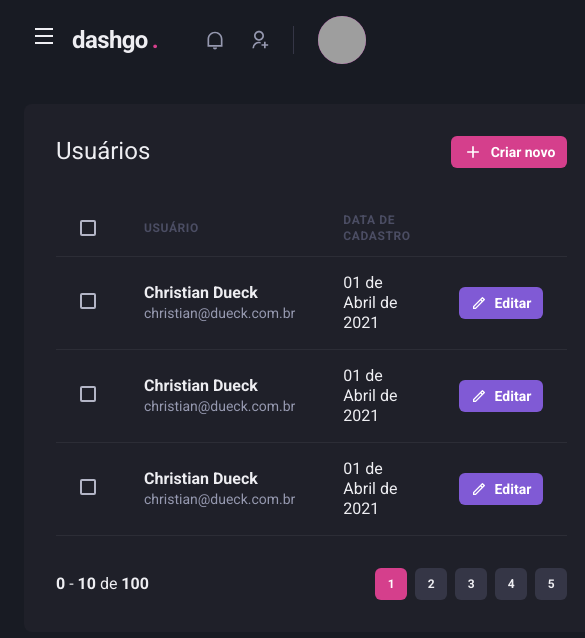
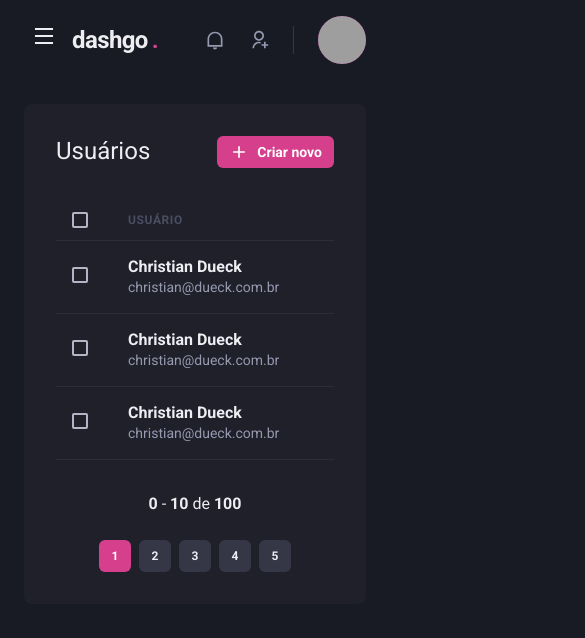
Before and after one commit to christiandueck/dashgo, a Next.js app: page /users in a window 390 px wide. Shown: the top 638 px of the page, 585 px wide, since content can reach past the window. Built offline with nearby package versions, Linux system fonts and the light colour scheme; grey boxes are pictures that could not be loaded.

Commit message:
feat: Users and CreateUsers pages responsive

```diff
--- a/src/components/Pagination/index.tsx
+++ b/src/components/Pagination/index.tsx
@@ -4,7 +4,7 @@
 export function Pagination() {
   return (
     <Stack
-      direction="row"
+      direction={["column", "row"]}
       spacing="6"
       mt="8"
       justify="space-between"
--- a/src/pages/users/create.tsx
+++ b/src/pages/users/create.tsx
@@ -11,18 +11,18 @@
       <Flex w="100%" my="6" maxWidth={1480} mx="auto" px="6">
         <Sidebar />
 
-        <Box flex="1" borderRadius={8} bg="gray.800" p="8">
+        <Box flex="1" borderRadius={8} bg="gray.800" p={["6", "8"]}>
           <Heading size="lg" fontWeight="normal">Criar Usuário</Heading>
 
           <Divider my="6" borderColor="gray.700" />
 
           <VStack spacing="8">
-            <SimpleGrid minChildWidth="240px" spacing="8" w="100%">
+            <SimpleGrid minChildWidth="240px" spacing={["6", "8"]} w="100%">
               <Input name="name" label="Nome completo" />
               <Input name="email" type="email" label="E-mail" />
             </SimpleGrid>
 
-            <SimpleGrid minChildWidth="240px" spacing="8" w="100%">
+            <SimpleGrid minChildWidth="240px" spacing={["6", "8"]} w="100%">
               <Input name="password" type="password" label="Senha" />
               <Input name="password_confirmation" type="password" label="Confirmação da senha" />
             </SimpleGrid>
--- a/src/pages/users/index.tsx
+++ b/src/pages/users/index.tsx
@@ -1,10 +1,15 @@
-import { Box, Button, Checkbox, Flex, Heading, Icon, Table, Tbody, Td, Text, Th, Thead, Tr } from "@chakra-ui/react";
+import { Box, Button, Checkbox, Flex, Heading, Icon, Table, Tbody, Td, Text, Th, Thead, Tr, useBreakpointValue } from "@chakra-ui/react";
 import { RiAddLine, RiPencilLine } from "react-icons/ri";
 import { Header } from "../../components/Header";
 import { Pagination } from "../../components/Pagination";
 import { Sidebar } from "../../components/Sidebar";
 
 export default function UserList() {
+  const isWideVersion = useBreakpointValue({
+    base: false,
+    lg: true
+  })
+
   return (
     <Box>
       <Header />
@@ -32,17 +37,21 @@
           <Table colorScheme="whiteAlpha">
             <Thead>
               <Tr>
-                <Th px="6" color="gray.300" width="8">
+                <Th px={["4", "4", "6"]} color="gray.300" width="8">
                   <Checkbox colorScheme="pink" />
                 </Th>
                 <Th>Usuário</Th>
-                <Th>Data de cadastro</Th>
-                <Th w="8"></Th>
+                {isWideVersion && (
+                  <>
+                    <Th>Data de cadastro</Th>
+                    <Th w="8"></Th>
+                  </>
+                )}
               </Tr>
             </Thead>
             <Tbody>
               <Tr>
-                <Td px="6">
+                <Td px={["4", "4", "6"]}>
                   <Checkbox colorScheme="pink" />
                 </Td>
                 <Td>
@@ -51,24 +60,27 @@
                     <Text fontSize="sm" color="gray.300">christian@dueck.com.br</Text>
                   </Box>
                 </Td>
-                <Td>
-                  01 de Abril de 2021
-                </Td>
-                <Td>
-                  <Button
-                    as="a"
-                    size="sm"
-                    fontSize="sm"
-                    colorScheme="purple"
-                    leftIcon={<Icon as={RiPencilLine} fontSize="16" />}
-                  >
-                    Editar
+                {isWideVersion && (
+                  <>
+                    <Td>01 de Abril de 2021</Td>
+                    <Td>
+                      <Button
+                        as="a"
+                        size="sm"
+                        fontSize="sm"
+                        colorScheme="purple"
+
+                        leftIcon={<Icon as={RiPencilLine} fontSize="16" />}
+                      >
+                        Editar
                   </Button>
-                </Td>
+                    </Td>
+                  </>
+                )}
               </Tr>
 
               <Tr>
-                <Td px="6">
+                <Td px={["4", "4", "6"]}>
                   <Checkbox colorScheme="pink" />
                 </Td>
                 <Td>
@@ -77,24 +89,27 @@
                     <Text fontSize="sm" color="gray.300">christian@dueck.com.br</Text>
                   </Box>
                 </Td>
-                <Td>
-                  01 de Abril de 2021
-                </Td>
-                <Td>
-                  <Button
-                    as="a"
-                    size="sm"
-                    fontSize="sm"
-                    colorScheme="purple"
-                    leftIcon={<Icon as={RiPencilLine} fontSize="16" />}
-                  >
-                    Editar
+                {isWideVersion && (
+                  <>
+                    <Td>01 de Abril de 2021</Td>
+                    <Td>
+                      <Button
+                        as="a"
+                        size="sm"
+                        fontSize="sm"
+                        colorScheme="purple"
+
+                        leftIcon={<Icon as={RiPencilLine} fontSize="16" />}
+                      >
+                        Editar
                   </Button>
-                </Td>
+                    </Td>
+                  </>
+                )}
               </Tr>
 
               <Tr>
-                <Td px="6">
+                <Td px={["4", "4", "6"]}>
                   <Checkbox colorScheme="pink" />
                 </Td>
                 <Td>
@@ -103,21 +118,23 @@
                     <Text fontSize="sm" color="gray.300">christian@dueck.com.br</Text>
                   </Box>
                 </Td>
-                <Td>
-                  01 de Abril de 2021
-                </Td>
-                <Td>
-                  <Button
-                    as="a"
-                    size="sm"
-                    fontSize="sm"
-                    colorScheme="purple"
+                {isWideVersion && (
+                  <>
+                    <Td>01 de Abril de 2021</Td>
+                    <Td>
+                      <Button
+                        as="a"
+                        size="sm"
+                        fontSize="sm"
+                        colorScheme="purple"
 
-                    leftIcon={<Icon as={RiPencilLine} fontSize="16" />}
-                  >
-                    Editar
+                        leftIcon={<Icon as={RiPencilLine} fontSize="16" />}
+                      >
+                        Editar
                   </Button>
-                </Td>
+                    </Td>
+                  </>
+                )}
               </Tr>
             </Tbody>
           </Table>
```
